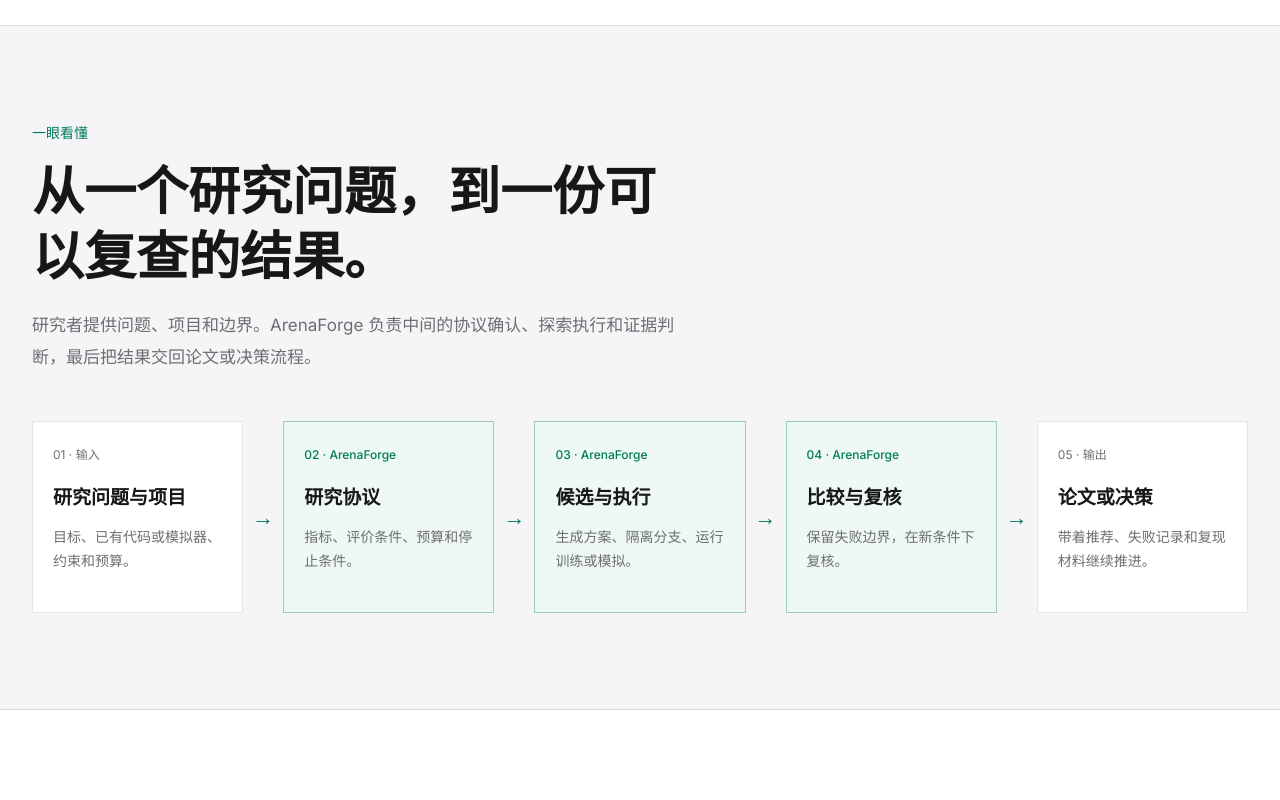
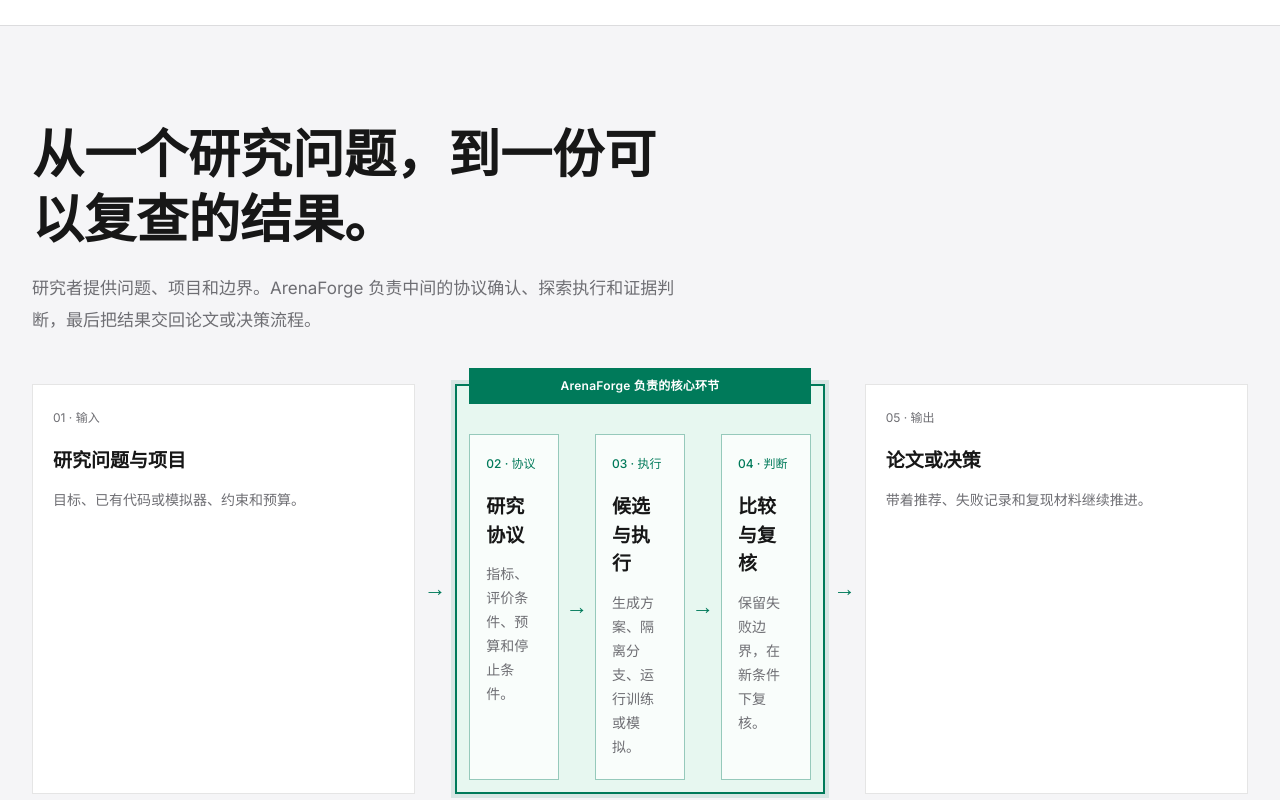
Before and after one commit to Yulivu/ArenaForge, an Astro site in the folder web/: page / in a window 1280 px wide. Shown: the part 720-1520 px from the top of the page. Built offline with nearby package versions, Linux system fonts and the light colour scheme; Astro itself is replaced by a stand-in of ours.

Commit message:
Highlight ArenaForge core workflow

```diff
--- a/web/src/pages/index.astro
+++ b/web/src/pages/index.astro
@@ -32,7 +32,6 @@
     <section class="border-y border-black/10 bg-paper">
       <div class="mx-auto max-w-7xl px-5 py-16 md:px-8 md:py-24">
         <div class="reveal max-w-2xl">
-          <p class="mb-4 text-[14px] font-medium text-forge">一眼看懂</p>
           <h2 class="text-[36px] font-semibold leading-tight text-ink md:text-[52px]">从一个研究问题，到一份可以复查的结果。</h2>
           <p class="mt-5 text-[17px] leading-8 text-muted">研究者提供问题、项目和边界。ArenaForge 负责中间的协议确认、探索执行和证据判断，最后把结果交回论文或决策流程。</p>
         </div>
@@ -41,17 +40,24 @@
             <p class="text-[12px] text-muted">01 · 输入</p><h3 class="mt-5 text-[19px] font-semibold">研究问题与项目</h3><p class="mt-3 text-[14px] leading-6 text-muted">目标、已有代码或模拟器、约束和预算。</p>
           </article>
           <div class="flex items-center justify-center px-2 py-1 text-[22px] text-forge md:w-10 md:py-0" aria-hidden="true"><span class="md:hidden">↓</span><span class="hidden md:inline">→</span></div>
-          <article class="flex-1 border border-forge/35 bg-[#eef8f4] px-5 py-6 md:min-h-48">
-            <p class="text-[12px] font-medium text-forge">02 · ArenaForge</p><h3 class="mt-5 text-[19px] font-semibold">研究协议</h3><p class="mt-3 text-[14px] leading-6 text-muted">指标、评价条件、预算和停止条件。</p>
-          </article>
-          <div class="flex items-center justify-center px-2 py-1 text-[22px] text-forge md:w-10 md:py-0" aria-hidden="true"><span class="md:hidden">↓</span><span class="hidden md:inline">→</span></div>
-          <article class="flex-1 border border-forge/35 bg-[#eef8f4] px-5 py-6 md:min-h-48">
-            <p class="text-[12px] font-medium text-forge">03 · ArenaForge</p><h3 class="mt-5 text-[19px] font-semibold">候选与执行</h3><p class="mt-3 text-[14px] leading-6 text-muted">生成方案、隔离分支、运行训练或模拟。</p>
-          </article>
-          <div class="flex items-center justify-center px-2 py-1 text-[22px] text-forge md:w-10 md:py-0" aria-hidden="true"><span class="md:hidden">↓</span><span class="hidden md:inline">→</span></div>
-          <article class="flex-1 border border-forge/35 bg-[#eef8f4] px-5 py-6 md:min-h-48">
-            <p class="text-[12px] font-medium text-forge">04 · ArenaForge</p><h3 class="mt-5 text-[19px] font-semibold">比较与复核</h3><p class="mt-3 text-[14px] leading-6 text-muted">保留失败边界，在新条件下复核。</p>
-          </article>
+          <div class="relative flex-1 border-2 border-forge bg-[#e7f7f0] px-3 pb-3 pt-12 shadow-[0_0_0_4px_rgba(0,122,90,0.12)]">
+            <div class="absolute inset-x-3 top-0 flex h-9 -translate-y-1/2 items-center justify-center bg-forge px-3 text-[12px] font-semibold tracking-[0.02em] text-white">
+              ArenaForge 负责的核心环节
+            </div>
+            <div class="flex flex-col gap-3 md:flex-row md:items-stretch md:gap-0">
+              <article class="flex-1 border border-forge/40 bg-white/75 px-4 py-5 md:min-h-48">
+                <p class="text-[12px] font-medium text-forge">02 · 协议</p><h3 class="mt-5 text-[19px] font-semibold">研究协议</h3><p class="mt-3 text-[14px] leading-6 text-muted">指标、评价条件、预算和停止条件。</p>
+              </article>
+              <div class="flex items-center justify-center px-2 py-1 text-[22px] text-forge md:w-9 md:py-0" aria-hidden="true"><span class="md:hidden">↓</span><span class="hidden md:inline">→</span></div>
+              <article class="flex-1 border border-forge/40 bg-white/75 px-4 py-5 md:min-h-48">
+                <p class="text-[12px] font-medium text-forge">03 · 执行</p><h3 class="mt-5 text-[19px] font-semibold">候选与执行</h3><p class="mt-3 text-[14px] leading-6 text-muted">生成方案、隔离分支、运行训练或模拟。</p>
+              </article>
+              <div class="flex items-center justify-center px-2 py-1 text-[22px] text-forge md:w-9 md:py-0" aria-hidden="true"><span class="md:hidden">↓</span><span class="hidden md:inline">→</span></div>
+              <article class="flex-1 border border-forge/40 bg-white/75 px-4 py-5 md:min-h-48">
+                <p class="text-[12px] font-medium text-forge">04 · 判断</p><h3 class="mt-5 text-[19px] font-semibold">比较与复核</h3><p class="mt-3 text-[14px] leading-6 text-muted">保留失败边界，在新条件下复核。</p>
+              </article>
+            </div>
+          </div>
           <div class="flex items-center justify-center px-2 py-1 text-[22px] text-forge md:w-10 md:py-0" aria-hidden="true"><span class="md:hidden">↓</span><span class="hidden md:inline">→</span></div>
           <article class="flex-1 border border-black/10 bg-white px-5 py-6 md:min-h-48">
             <p class="text-[12px] text-muted">05 · 输出</p><h3 class="mt-5 text-[19px] font-semibold">论文或决策</h3><p class="mt-3 text-[14px] leading-6 text-muted">带着推荐、失败记录和复现材料继续推进。</p>
```
